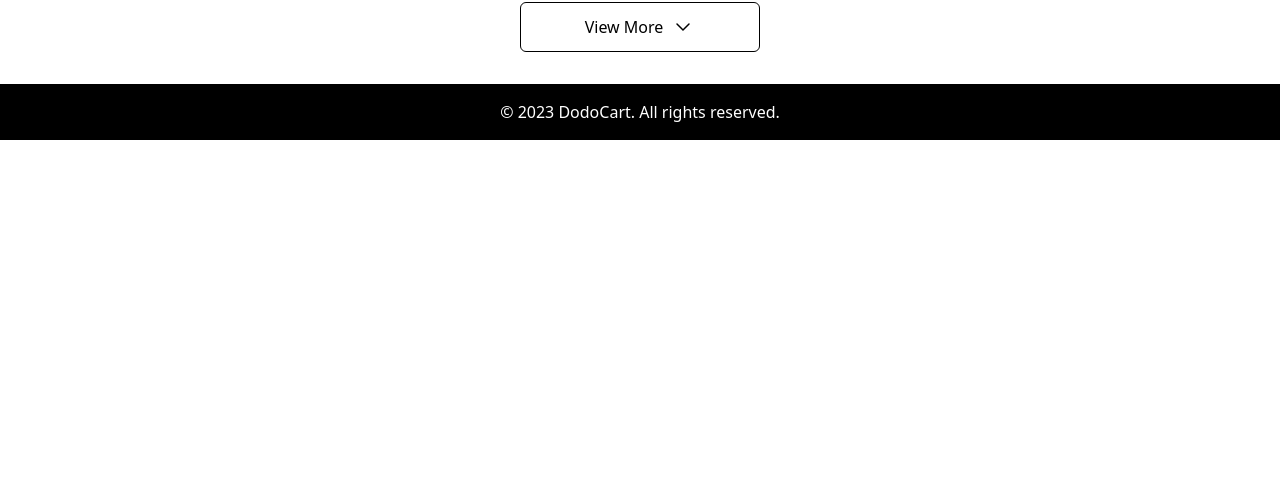
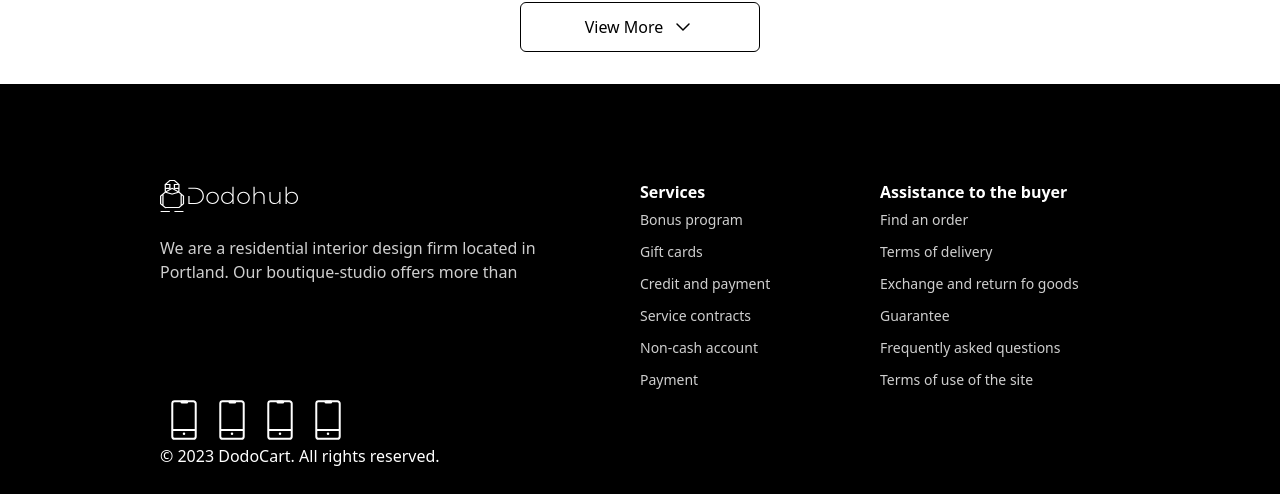
Before and after one commit to dodotechbd/dodocart, a Next.js app: page / in a window 1280 px wide. Shown: the part 1006-1500 px from the top of the page. Before the commit the page ends 1146 px from the top, so only its background shows below. Built offline with nearby package versions, Linux system fonts and the light colour scheme.

Commit message:
work footer

```diff
--- a/src/components/core/footer/Footer.tsx
+++ b/src/components/core/footer/Footer.tsx
@@ -1,6 +1,47 @@
+import { Logo, Phone } from '@components/icons';
+import Link from 'next/link';
+
 export const Footer = () => {
   return (
-    <footer className="bg-black mt-5 text-white text-center py-4">
+    <footer className="bg-black mt-5 text-white text-base lg:px-40 lg:py-24">
+      <div className="flex flex-row">
+        <div className="basis-1/2">
+          <Link href="/">
+            <Logo color="white" width="138" height="32" />
+          </Link>
+          <p className="text-[#CFCFCF] mt-6 lg:pr-20 pr-2">
+            We are a residential interior design firm located in Portland. Our boutique-studio offers more than
+          </p>
+        </div>
+        <div className="basis-1/4">
+          <h1 className="font-semibold">Services</h1>
+          <ul className="text-[#CFCFCF] text-sm leading-8 font-light">
+            <li>Bonus program</li>
+            <li>Gift cards</li>
+            <li>Credit and payment</li>
+            <li>Service contracts</li>
+            <li>Non-cash account</li>
+            <li>Payment</li>
+          </ul>
+        </div>
+        <div className="basis-1/4">
+          <h1 className="font-semibold">Assistance to the buyer</h1>
+          <ul className="text-[#CFCFCF] text-sm leading-8 font-light">
+            <li>Find an order</li>
+            <li>Terms of delivery</li>
+            <li>Exchange and return fo goods</li>
+            <li>Guarantee</li>
+            <li>Frequently asked questions</li>
+            <li>Terms of use of the site</li>
+          </ul>
+        </div>
+      </div>
+      <div className="flex">
+        <Phone color="white" />
+        <Phone color="white" />
+        <Phone color="white" />
+        <Phone color="white" />
+      </div>
       <p>&copy; 2023 DodoCart. All rights reserved.</p>
     </footer>
   );
```
